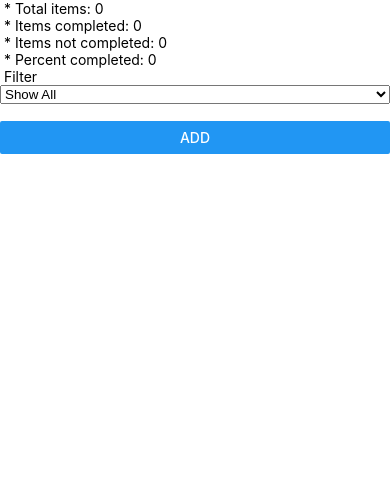
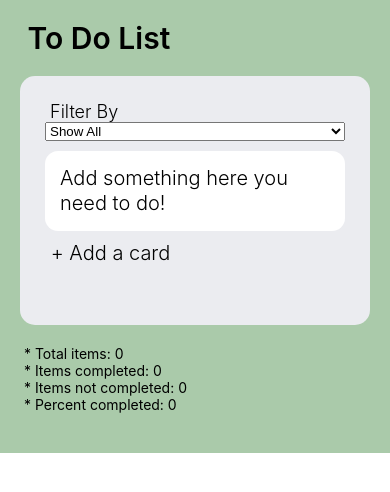
Before and after one commit to nk711/ToDoListUsingRecoil, a React Native app: screen / in a window 390 px wide. Shown: the top 492 px of the page. Built offline with nearby package versions, Linux system fonts and the light colour scheme.

Commit message:
Refactored Front-End UI and added styling

```diff
--- a/src/components/AddCard.tsx
+++ b/src/components/AddCard.tsx
@@ -1,5 +1,5 @@
 import React, { useState } from "react";
-import { Button, TextInput } from "react-native";
+import { Button, StyleSheet, Text, TextInput, TouchableOpacity, View } from "react-native";
 import { atom, useSetRecoilState } from "recoil";
 import { todoListState } from "../recoil/store";
 
@@ -21,15 +21,47 @@ export const AddCard = () => {
 
     const onChange = (val: string) => {
         setInput(val)
-        console.log(input)
     }
 
     return (
-        <>
+        <View style = { styles.column }>
             <TextInput
+                style = { styles.textInput}
+                placeholder = 'Add something here you need to do!'
                 value ={input}
+                multiline = { true }
                 onChangeText={ text => onChange(text) }/>
-            <Button onPress= {addItem} title = 'Add'/>
-        </>
+            <TouchableOpacity
+                style = { styles.addButton }
+                onPress= {addItem}>
+                    <Text style = {styles.addButtonText}> + Add a card </Text>
+            </TouchableOpacity>
+        </View>
     )
 }
+
+const styles = StyleSheet.create({
+    column : {
+        maxWidth: '100%',
+        flexDirection: 'column',
+        justifyContent: 'space-between',
+    },
+    textInput: {
+        width: '100%',
+        backgroundColor: '#fff',
+        borderRadius: 13,
+        padding: 15,
+        marginTop: 10,
+        lineHeight: 25,
+        fontSize: 20,
+        fontWeight: '300',
+
+    },
+    addButton: {
+        marginVertical: 10,
+    },
+    addButtonText: {
+        fontWeight: '300',
+        fontSize: 20,
+    }
+})
--- a/src/components/Card.tsx
+++ b/src/components/Card.tsx
@@ -1,5 +1,5 @@
 import React from "react";
-import { Button, TextInput } from "react-native";
+import { Button, StyleSheet, Text, TextInput, TouchableOpacity, View } from "react-native";
 import CheckBox from '@react-native-community/checkbox'
 import { useRecoilState } from "recoil";
 import { todoListState } from "../recoil/store";
@@ -39,16 +39,87 @@ export const Card = ({item} : any) => {
         setCardList(newList)
     }
 
-    return ( <>
-        <TextInput
-            value ={item.todo}
-            onChangeText={ text => editItemText(text) }/>
-        <CheckBox
-            value = {item.isComplete}
-            onValueChange = { toggleComplete }
-        />
-        <Button onPress= {deleteItem} title = 'Delete'/>
-        </>
+    return (
+        <View style = {styles.container}>
+            <TextInput
+                style = {styles.textInput}
+                value ={item.todo}
+                multiline = {true}
+                onChangeText={ text => editItemText(text) }/>
+            <View style={styles.row}>
+                <TouchableOpacity
+                    style = {styles.delete}
+                    onPress= {deleteItem}>
+                        <Text style = { styles.buttonText}>Delete</Text>
+                </TouchableOpacity>
+                <TouchableOpacity
+                    style = {
+                        item.isComplete ? (styles.statusComplete) : (styles.statusInProgress)
+                    }
+                    onPress= {toggleComplete}>
+                        <Text style = { styles.buttonText}>{ item.isComplete ? ('Is Complete') : ('In Progress')}</Text>
+                </TouchableOpacity>
+            </View>
+        </View>
     )
 
 }
+
+
+const styles = StyleSheet.create({
+    container : {
+        backgroundColor: '#fff',
+        maxWidth: '100%',
+        flexDirection: 'column',
+        borderRadius: 13,
+        marginVertical:10,
+        paddingHorizontal: 10,
+        paddingBottom: 10,
+        justifyContent: 'space-between',
+    },
+
+    textInput: {
+        width: '100%',
+        color: '#000',
+        fontWeight: '300',
+        backgroundColor: '#fff',
+        borderRadius: 13,
+        padding: 15,
+        lineHeight: 30,
+        fontSize: 18,
+    },
+    delete: {
+        borderRadius: 10,
+        width: 70,
+        height: 30,
+        backgroundColor: '#b24b63',
+        justifyContent: 'center',
+        alignItems: 'center',
+        marginRight: 10,
+
+    },
+    buttonText: {
+        color:'#fff',
+        fontSize: 15,
+        fontWeight: '300',
+    },
+    statusComplete: {
+        backgroundColor: '#99d372',
+        borderRadius: 10,
+        width: 100,
+        height: 30,
+        justifyContent: 'center',
+        alignItems: 'center',
+    },
+    statusInProgress: {
+        backgroundColor: 'orange',
+        borderRadius: 10,
+        width: 100,
+        height: 30,
+        justifyContent: 'center',
+        alignItems: 'center',
+    },
+    row: {
+        flexDirection: "row"
+    }
+})
--- a/src/components/CardFilters.tsx
+++ b/src/components/CardFilters.tsx
@@ -1,6 +1,6 @@
 import { Picker } from "@react-native-picker/picker"
 import React from "react"
-import { Text } from "react-native"
+import { StyleSheet, Text } from "react-native"
 import { useRecoilState } from "recoil"
 import { todoListFilterState } from "../recoil/store"
 
@@ -14,14 +14,21 @@ export const CardFilters = () => {
 
     return (
         <>
-        <Text> Filter </Text>
+        <Text style = {styles.options}> Filter By</Text>
         <Picker
             selectedValue={filter}
             onValueChange= {(value) => updateFilter(value)}>
-            <Picker.Item label='Show All' value='All'/>
-            <Picker.Item label='Show Completed' value='Completed'/>
-            <Picker.Item label='Show Uncompleted' value='Uncompleted'/>
+            <Picker.Item style={styles.options} label='Show All' value='All'/>
+            <Picker.Item style={styles.options} label='Show Completed' value='Completed'/>
+            <Picker.Item style={styles.options} label='Show Uncompleted' value='Uncompleted'/>
         </Picker>
         </>
     )
 }
+
+const styles = StyleSheet.create({
+    options: {
+        fontSize: 18,
+        fontWeight: '300'
+    }
+})
--- a/src/components/CardStats.tsx
+++ b/src/components/CardStats.tsx
@@ -1,6 +1,6 @@
 import { Picker } from "@react-native-picker/picker"
 import React from "react"
-import { Text } from "react-native"
+import { StyleSheet, Text, View } from "react-native"
 import { useRecoilState, useRecoilValue } from "recoil"
 import { todoListFilterState, todoListStatsState } from "../recoil/store"
 
@@ -16,11 +16,19 @@ export const CardStats = () => {
     const formattedPercentCompleted = Math.round(percentCompleted)
 
     return (
-        <>
+        <View style={styles.stats}>
             <Text> * Total items: {total}</Text>
             <Text> * Items completed: {totalCompleted}</Text>
             <Text> * Items not completed: {totalUncompleted}</Text>
             <Text> * Percent completed: {formattedPercentCompleted}</Text>
-        </>
+        </View>
     )
 }
+
+const styles = StyleSheet.create({
+    stats: {
+        fontWeight: '600',
+        fontSize: 30,
+        paddingVertical: 20,
+    }
+})
--- a/src/screens/Home.tsx
+++ b/src/screens/Home.tsx
@@ -1,22 +1,80 @@
-import React, { useState } from "react";
-import { Button, Text, TextInput } from "react-native";
+import React, { useEffect, useState } from "react";
+import { Button, KeyboardAvoidingView, Platform, ScrollView, StyleSheet, Text, TextInput, View } from "react-native";
 import { atom, useRecoilValue, useSetRecoilState } from "recoil";
 import { AddCard } from "../components/AddCard";
 import { Card } from "../components/Card";
 import { CardFilters } from "../components/CardFilters";
 import { CardStats } from "../components/CardStats";
-import { todoListState } from "../recoil/store";
+import { filteredToDoListState, todoListState } from "../recoil/store";
+
+const randomInt = (min:number, max:number): number => { // min and max included
+    return Math.floor(Math.random() * (max - min + 1) + min)
+}
+
 
 export const Home = () => {
-    const todoList = useRecoilValue(todoListState);
-    return (<>
-                <CardStats/>
-                <CardFilters/>
+    const [bg, setBg] = useState('');
+    const todoList = useRecoilValue(filteredToDoListState);
+
+    const arrColors = [
+        '#aacaaa', // green
+        '#6f8493',
+        '#d4a096',
+        '#bfa440',
+        '#c7cf6c',
+        '#b24b63',
+        '#4d77e7',
+        '#b55799',
+        '#4ab6c2',
+    ]
+
+    useEffect( () => {
+        setBg(arrColors[randomInt(0,arrColors.length)])
+    }, [todoList])
+
+    return (
+            <KeyboardAvoidingView
+                behaviour = {Platform.OS === 'ios' ? 'padding' : 'height'}
+            >
+                <ScrollView style= {styles.background}>
+                    <Text style = {styles.title}> To Do List </Text>
+                    <View style = {styles.cardList}>
+                        <CardFilters style = {styles.filter}/>
                         <AddCard/>
                         { todoList.map((item)=> (
                             <Card key = {item.key} item = {item}>
                                 {item}
                             </Card>
                         ))}
-            </>)
+                    </View>
+                    <CardStats/>
+                </ScrollView>
+            </KeyboardAvoidingView>
+)
 }
+
+const styles = StyleSheet.create({
+    background: {
+        backgroundColor: '#aacaaa',
+        height: '100%',
+        paddingHorizontal: 20,
+        paddingBottom: 20,
+    },
+    row: {
+        flexDirection: 'row'
+    },
+    filter: {
+        width: '50%'
+    },
+    cardList: {
+        borderRadius: 15,
+        padding: 25,
+        backgroundColor: '#ebecf0',
+        paddingBottom: 50,
+    },
+    title: {
+        fontWeight: '600',
+        fontSize: 30,
+        paddingVertical: 20,
+    }
+})
```
Lines whose indentation alone changed are shown as unchanged.
